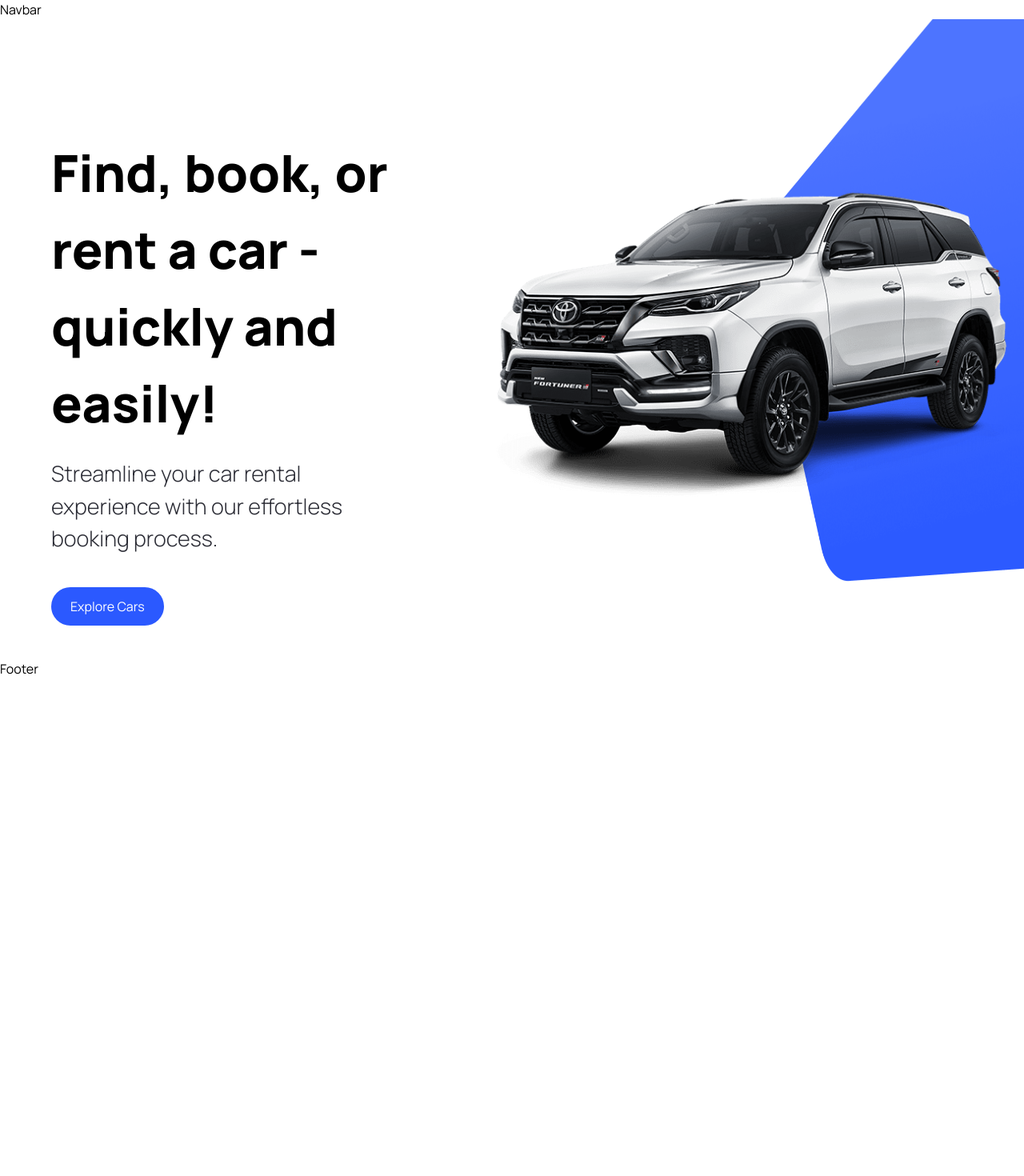
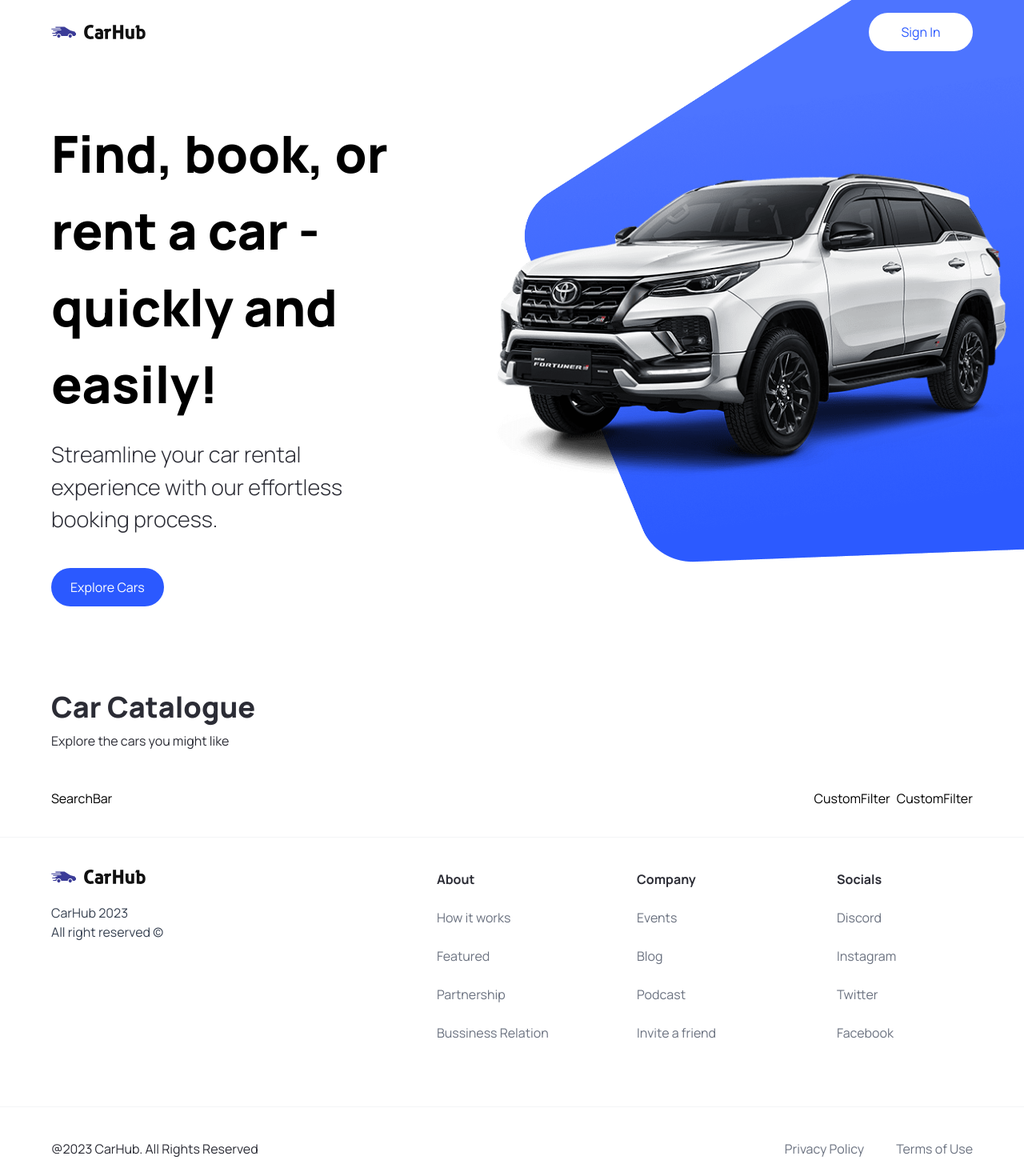
Before and after one commit to Amandeep4567/car_carnival, a Next.js app: page / in a window 1280 px wide. Shown: the top 1470 px of the page at 80% size. Before the commit the page ends 848 px from the top, so only its background shows below. Built offline with nearby package versions, Linux system fonts and the light colour scheme.

Commit message:
code updated

```diff
--- a/app/page.tsx
+++ b/app/page.tsx
@@ -1,10 +1,25 @@
 import Image from "next/image";
-import { Hero } from "@/components";
+import { CustomFilter, Hero, SearchBar } from "@/components";
 
 export default function Home() {
   return (
     <main className="overflow-hidden">
       <Hero />
+
+      <div className="mt-12 padding-x padding-y max-width" id="discover">
+        <div className="home__text-container">
+          <h1 className="text-4xl font-extrabold">Car Catalogue</h1>
+          <p>Explore the cars you might like</p>
+        </div>
+        <div className="home__filters">
+          <SearchBar />
+
+          <div className="home__filter-container">
+            <CustomFilter title="fuel" />
+            <CustomFilter title="year" />
+          </div>
+        </div>
+      </div>
     </main>
   );
 }
--- a/components/CustomButton.tsx
+++ b/components/CustomButton.tsx
@@ -7,11 +7,12 @@
   title,
   containerStyles,
   handleClick,
+  btnType,
 }: CustomButtonProps) => {
   return (
     <button
       disabled={false}
-      type={"button"}
+      type={btnType || "button"}
       className={`custom-btn ${containerStyles}`}
       onClick={handleClick}
     >
--- /dev/null
+++ b/components/CustomFilter.tsx
@@ -0,0 +1,7 @@
+import React from "react";
+
+const CustomFilter = () => {
+  return <div>CustomFilter</div>;
+};
+
+export default CustomFilter;
--- a/components/Footer.tsx
+++ b/components/Footer.tsx
@@ -1,7 +1,56 @@
-import React from "react";
+import Image from "next/image";
+import Link from "next/link";
+
+import { footerLinks } from "@/constants";
 
 const Footer = () => {
-  return <div>Footer</div>;
+  return (
+    <footer className="flex flex-col text-black-100 mt-5 border-t border-gray-100">
+      <div className="flex max-md:flex-col flex-wrap justify-between gap-5 sm:px-16 px-6 py-10">
+        <div className="flex flex-col justify-start items-start gap-6">
+          <Image
+            src="/logo.svg"
+            alt="logo"
+            width={118}
+            height={18}
+            className="object-contain"
+          />
+
+          <p className="text-base text-gray-700">
+            CarHub 2023 <br /> All right reserved &copy;
+          </p>
+        </div>
+
+        <div className="footer__links">
+          {footerLinks.map((link) => (
+            <div key={link.title} className="footer__link">
+              <h3 className="font-bold">{link.title}</h3>
+              {link.links.map((item) => (
+                <Link
+                  key={item.title}
+                  href={item.url}
+                  className="text-gray-500"
+                >
+                  {item.title}
+                </Link>
+              ))}
+            </div>
+          ))}
+        </div>
+      </div>
+      <div className="flex justify-between items-center flex-wrap mt-10 border-t border-gray-100 sm:px-16 px-6 py-10">
+        <p className="">@2023 CarHub. All Rights Reserved</p>
+        <div className="footer__copyrights-link">
+          <Link href="/" className="text-gray-500">
+            Privacy Policy
+          </Link>
+          <Link href="/" className="text-gray-500">
+            Terms of Use
+          </Link>
+        </div>
+      </div>
+    </footer>
+  );
 };
 
 export default Footer;
--- a/components/Hero.tsx
+++ b/components/Hero.tsx
@@ -26,9 +26,9 @@
       <div className="hero__image-container">
         <div className="hero__image">
           <Image src="/hero.png" alt="hero" fill className="object-contain" />
+        </div>
 
-          <div className="hero__image-overlay" />
-        </div>
+        <div className="hero__image-overlay" />
       </div>
     </div>
   );
--- a/components/Navbar.tsx
+++ b/components/Navbar.tsx
@@ -1,7 +1,30 @@
-import React from "react";
+import Link from "next/link";
+import Image from "next/image";
+
+import CustomButton from "./CustomButton";
 
 const Navbar = () => {
-  return <div>Navbar</div>;
+  return (
+    <header className="w-full absolute z-10">
+      <nav className="max-w-[1440px] mx-auto flex justify-between items-center sm:px-16 px-6 py-4">
+        <Link href="/" className="flex justify-center items-center">
+          <Image
+            src="/logo.svg"
+            alt="Car Hub Logo"
+            width={118}
+            height={18}
+            className="object-contain"
+          />
+        </Link>
+
+        <CustomButton
+          title="Sign In"
+          btnType="button"
+          containerStyles="text-primary-blue rounded-full bg-white min-w-[130px]"
+        />
+      </nav>
+    </header>
+  );
 };
 
 export default Navbar;
--- /dev/null
+++ b/components/SearchBar.tsx
@@ -0,0 +1,7 @@
+import React from "react";
+
+const SearchBar = () => {
+  return <div>SearchBar</div>;
+};
+
+export default SearchBar;
--- a/components/index.ts
+++ b/components/index.ts
@@ -2,5 +2,7 @@
 import CustomButton from "./CustomButton";
 import Navbar from "./Navbar";
 import Footer from "./Footer";
+import SearchBar from "./SearchBar";
+import CustomFilter from "./CustomFilter";
 
-export { Hero, CustomButton, Navbar, Footer };
+export { Hero, CustomButton, Navbar, Footer, SearchBar, CustomFilter };
--- /dev/null
+++ b/constants/index.ts
@@ -0,0 +1,101 @@
+export const manufacturers = [
+  "Acura",
+  "Alfa Romeo",
+  "Aston Martin",
+  "Audi",
+  "Bentley",
+  "BMW",
+  "Buick",
+  "Cadillac",
+  "Chevrolet",
+  "Chrysler",
+  "Citroen",
+  "Dodge",
+  "Ferrari",
+  "Fiat",
+  "Ford",
+  "GMC",
+  "Honda",
+  "Hyundai",
+  "Infiniti",
+  "Jaguar",
+  "Jeep",
+  "Kia",
+  "Lamborghini",
+  "Land Rover",
+  "Lexus",
+  "Lincoln",
+  "Maserati",
+  "Mazda",
+  "McLaren",
+  "Mercedes-Benz",
+  "MINI",
+  "Mitsubishi",
+  "Nissan",
+  "Porsche",
+  "Ram",
+  "Rolls-Royce",
+  "Subaru",
+  "Tesla",
+  "Toyota",
+  "Volkswagen",
+  "Volvo",
+];
+
+export const yearsOfProduction = [
+  { title: "Year", value: "" },
+  { title: "2015", value: "2015" },
+  { title: "2016", value: "2016" },
+  { title: "2017", value: "2017" },
+  { title: "2018", value: "2018" },
+  { title: "2019", value: "2019" },
+  { title: "2020", value: "2020" },
+  { title: "2021", value: "2021" },
+  { title: "2022", value: "2022" },
+  { title: "2023", value: "2023" },
+];
+
+export const fuels = [
+  {
+    title: "Fuel",
+    value: "",
+  },
+  {
+    title: "Gas",
+    value: "Gas",
+  },
+  {
+    title: "Electricity",
+    value: "Electricity",
+  },
+];
+
+export const footerLinks = [
+  {
+    title: "About",
+    links: [
+      { title: "How it works", url: "/" },
+      { title: "Featured", url: "/" },
+      { title: "Partnership", url: "/" },
+      { title: "Bussiness Relation", url: "/" },
+    ],
+  },
+  {
+    title: "Company",
+    links: [
+      { title: "Events", url: "/" },
+      { title: "Blog", url: "/" },
+      { title: "Podcast", url: "/" },
+      { title: "Invite a friend", url: "/" },
+    ],
+  },
+  {
+    title: "Socials",
+    links: [
+      { title: "Discord", url: "/" },
+      { title: "Instagram", url: "/" },
+      { title: "Twitter", url: "/" },
+      { title: "Facebook", url: "/" },
+    ],
+  },
+];
--- a/types/index.ts
+++ b/types/index.ts
@@ -4,4 +4,5 @@
   title: string;
   containerStyles?: string;
   handleClick?: MouseEventHandler<HTMLButtonElement>;
+  btnType?: "button" | "submit";
 }
```
